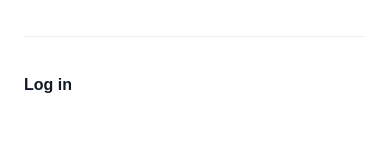
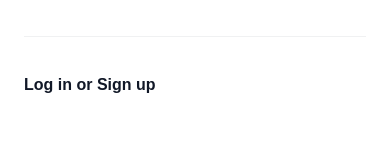
Before and after one commit to TechMonohorIT/tm-main-website, a Next.js app: page / in a window 390 px wide. Both pictures are taken after a click on the button "Open main menu". Shown: the part 320-479 px from the top of the page. Built offline with nearby package versions, Linux system fonts and the light colour scheme.

Commit message:
development creating

```diff
--- a/app/components/Header.js
+++ b/app/components/Header.js
@@ -63,7 +63,7 @@ const [mobileMenuOpen, setMobileMenuOpen] = useState(false)
                   onClick={() => setMobileMenuOpen(false)}
                   className="-m-2.5 rounded-md p-2.5 text-gray-700"
                 >
-                  <span className="sr-only">Close menu</span>
+                  <span className="sr-only">Close or Bondho menu</span>
                   <XMarkIcon aria-hidden="true" className="h-6 w-6" />
                 </button>
               </div>
@@ -85,7 +85,7 @@ const [mobileMenuOpen, setMobileMenuOpen] = useState(false)
                       href="#"
                       className="-mx-3 block rounded-lg px-3 py-2.5 text-base font-semibold leading-7 text-gray-900 hover:bg-gray-50"
                     >
-                      Log in
+                      Log in  or Sign up
                     </a>
                   </div>
                 </div>
```
